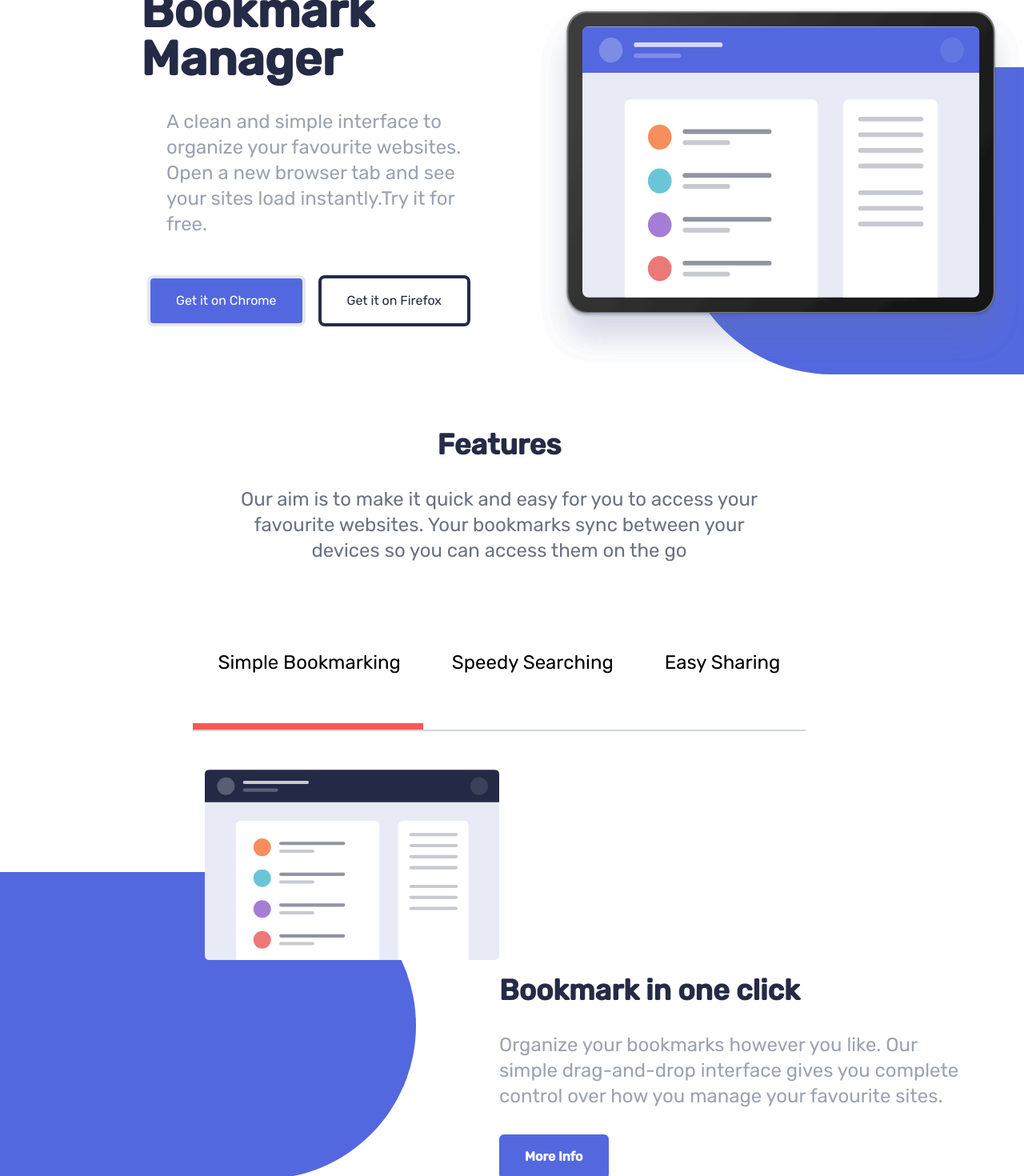
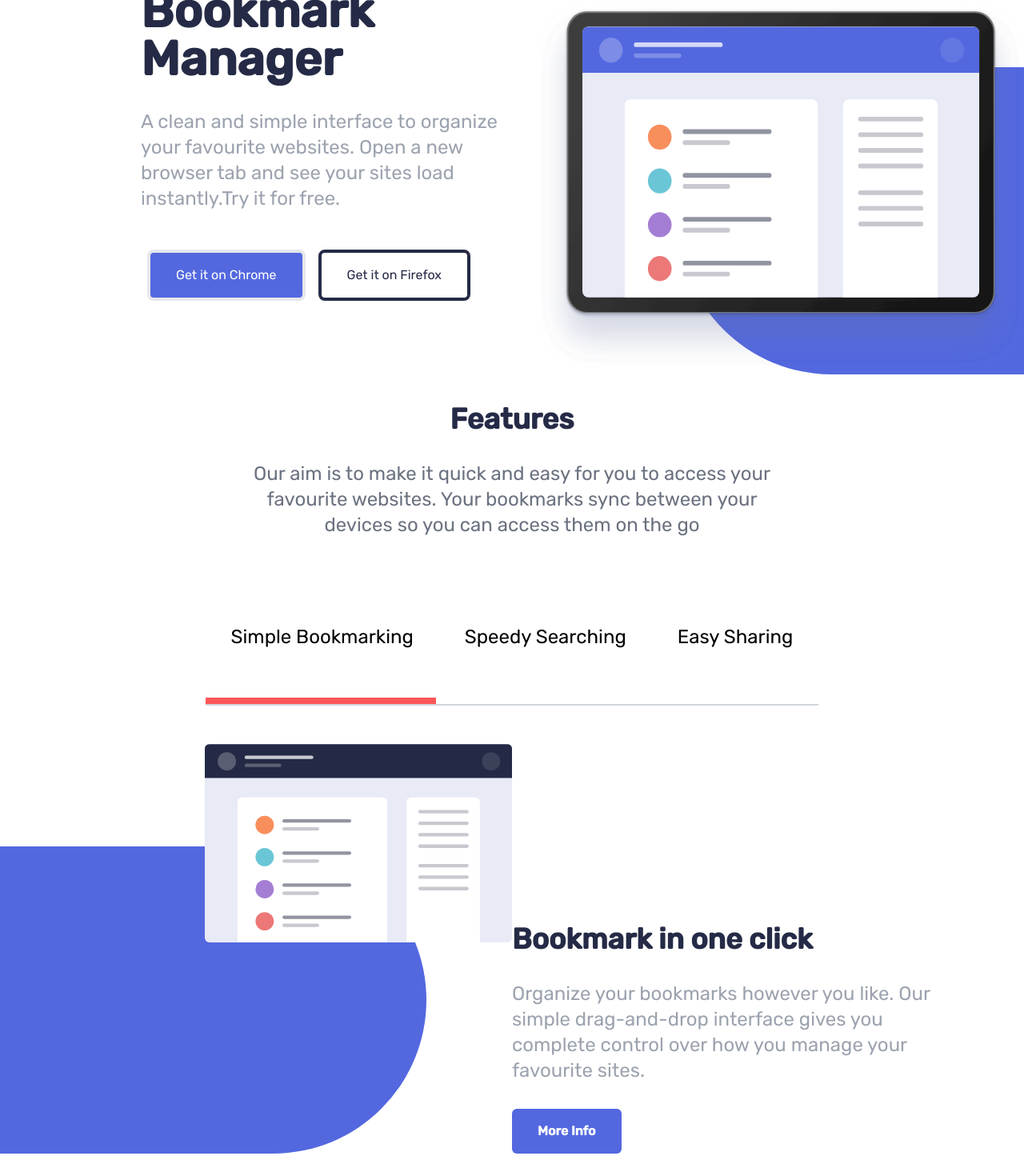
Before and after one commit to joelmatiasduran/landing-tmia, a Next.js app: page / in a window 1280 px wide. Shown: the part 420-1890 px from the top of the page at 80% size. Built offline with nearby package versions, Linux system fonts and the light colour scheme.

Commit message:
Last details

```diff
--- a/components/Features/FeatureInfo.tsx
+++ b/components/Features/FeatureInfo.tsx
@@ -11,16 +11,18 @@ const FeatureInfo: React.FC<FeatureInfoProps> = ({
 }) => {
   return (
     <>
-      <div>
+      <div className="md:px-0">
         <h2 className="text-4xl font-semibold text-very-dark-blue text-center md:text-left">
           {FeatureTitle}
         </h2>
-        <p className="mt-8 text-2xl text-gray-400 text-center md:text-left">
+        <p className="mx-8 md:ml-auto mt-8 text-2xl text-gray-400 text-center md:text-left">
           {FeatureContent}
         </p>
-        <button className="hidden md:block mt-8 rounded-md bg-soft-blue px-8 py-4 text-white font-bold">
-          More Info
-        </button>
+        <a href="#">
+          <button className="hidden md:block mt-8 rounded-md bg-soft-blue px-8 py-4 text-white font-bold">
+            More Info
+          </button>
+        </a>
       </div>
     </>
   );
--- a/components/Features/index.tsx
+++ b/components/Features/index.tsx
@@ -14,7 +14,7 @@ const Features: React.FC<indexProps> = ({}) => {
 
   return (
     <>
-      <div className="flex flex-col justify-center items-center mt-8 w-full min-w-full pr-8 md:px-auto">
+      <div className="flex flex-col justify-center items-center mt-8 w-full min-w-full md:px-auto">
         <div>
           <h2 className="text-4xl font-bold text-center text-very-dark-blue">
             Features
--- a/components/Hero.tsx
+++ b/components/Hero.tsx
@@ -13,7 +13,7 @@ const Hero: React.FC = ({}) => {
               <h1 className="text-4xl md:text-6xl text-very-dark-blue font-bold font-Rubik w-full max-w-lg md:max-w-3xl text-center md:text-left">
                 A Simple Bookmark Manager
               </h1>
-              <p className="text-2xl mt-8 px-8 max-w-lg md:max-w-4xl text-gray-400 text-center md:text-left">
+              <p className="text-2xl mt-8 px-8 md:px-0 max-w-lg md:max-w-4xl text-gray-400 text-center md:text-left">
                 A clean and simple interface to organize your favourite
                 websites. Open a new browser tab and see your sites load
                 instantly.Try it for free.
--- a/components/Newsletter.tsx
+++ b/components/Newsletter.tsx
@@ -14,8 +14,14 @@ const Newsletter: React.FC<NewsletterProps> = ({}) => {
             Stay up-to-date with what we are doing
           </h3>
           <div className="flex flex-col md:flex-row items-center justify-center w-full pt-8 pb-4">
-            <input className="w-full md:w-auto py-4 px-8 md:px-4 rounded-md text-black text-center" />
-            <button className="w-full md:w-auto mt-12 md:my-auto md:ml-4 px-8 py-4 text-white hover:text-soft-red bg-soft-red hover:bg-white border-2 border-transparent hover:border-soft-red rounded-lg duration-300">
+            <div className="relative flex flex-row-reverse items-center justify-between">
+              {" "}
+              {/* <div className="text-black absolute px-4">Icon</div> */}
+              <div className="">
+                <input className="md:w-auto py-4 px-8 md:px-4 rounded-md text-black text-center focus:border-dotted focus:border focus:border-soft-red" />
+              </div>
+            </div>
+            <button className="mb-24 w-full md:w-auto mt-12 md:my-auto md:ml-4 px-8 py-4 text-white hover:text-soft-red bg-soft-red hover:bg-white border-2 border-transparent hover:border-soft-red rounded-lg duration-300">
               Contact Us
             </button>
           </div>
```
